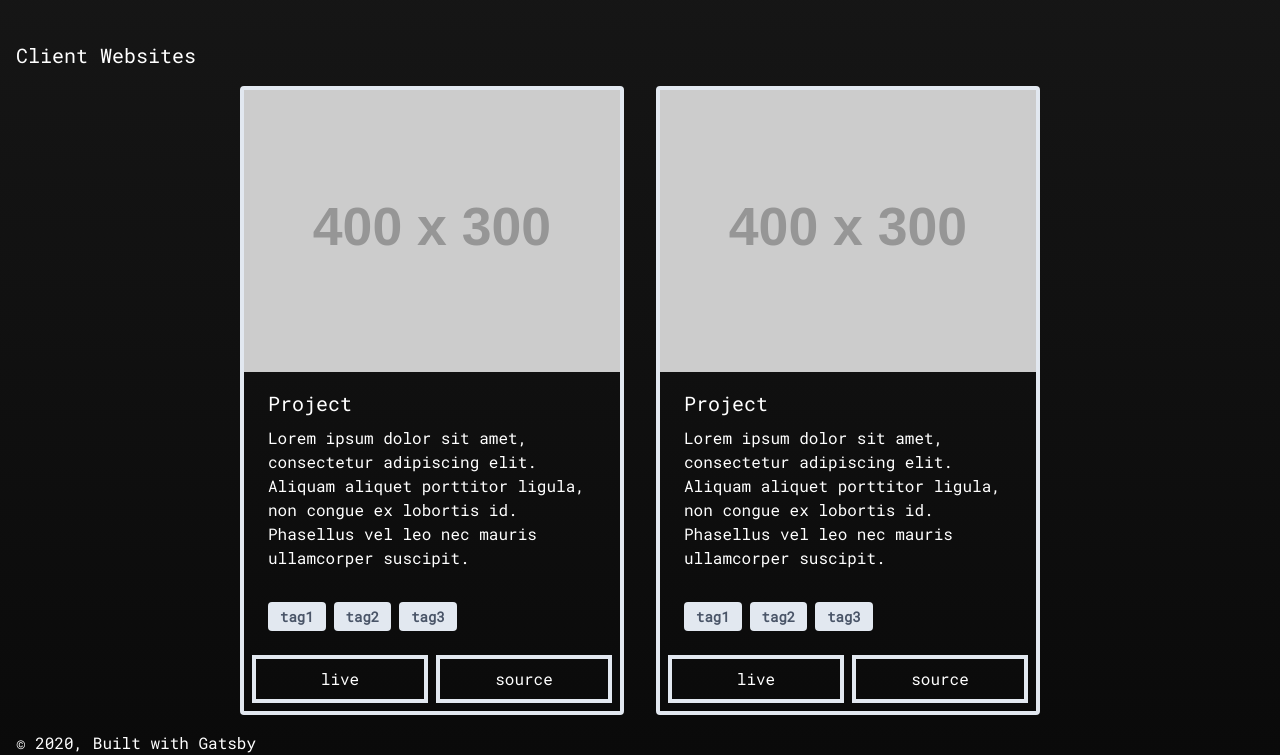
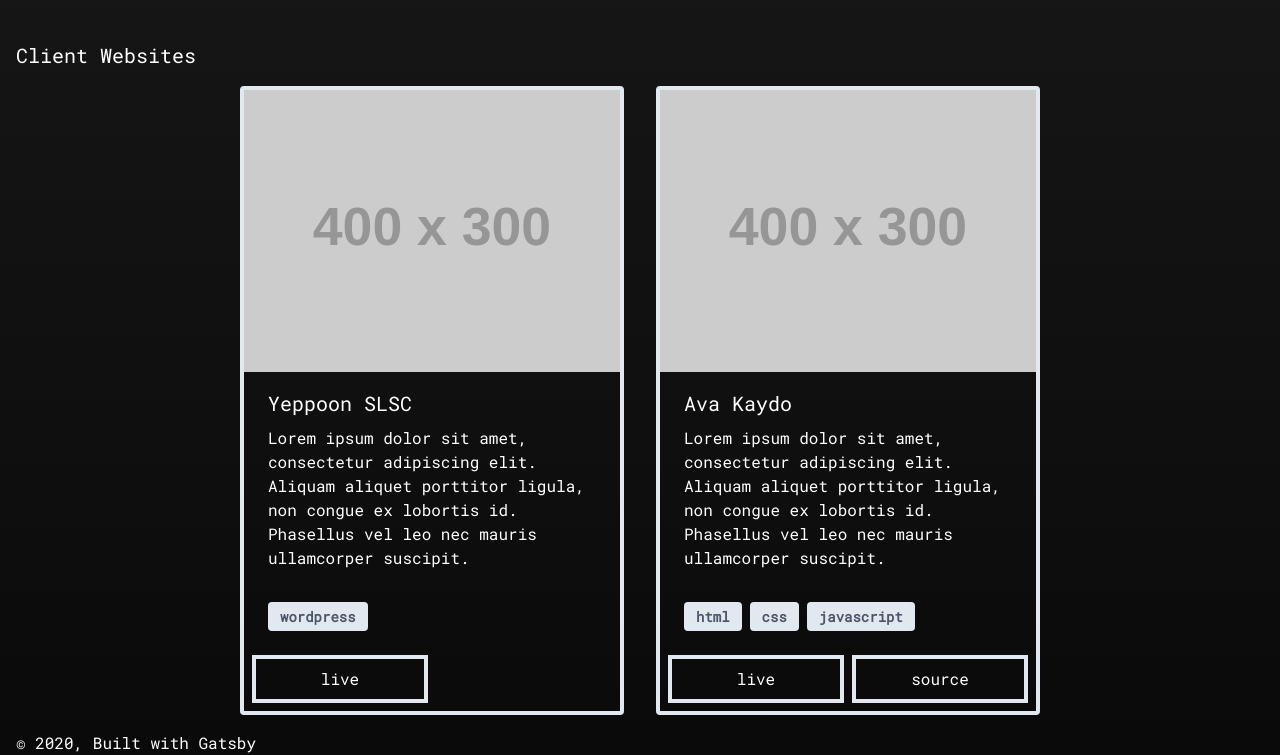
Before and after one commit to danthistle-dev/portfolio, a Gatsby site: page / in a window 1280 px wide. Shown: the part 867-1622 px from the top of the page. Built offline with nearby package versions, Linux system fonts and the light colour scheme; Gatsby itself is replaced by a stand-in of ours; placeholder pictures from the web are drawn by us.

Commit message:
Added project data

```diff
--- a/src/components/project.js
+++ b/src/components/project.js
@@ -3,7 +3,9 @@ import PropTypes from "prop-types"
 
 const Project = ({ img, name, description, tags, link, source }) => (
   <div className="max-w-sm rounded overflow-hidden border-solid border-4 m-4 transition duration-500 ease-in-out transform hover:-translate-y-2">
-    <img className="w-full" src={img} alt={name}/>
+    <a href={link} target="_blank" rel="noopener noreferrer">
+      <img className="w-full" src={img} alt={name}/>
+    </a>
     <div className="px-6 py-4">
       <div className="text-xl mb-2">{name}</div>
       <p className="test-gray-700 text-base">{description}</p>
@@ -15,7 +17,7 @@ const Project = ({ img, name, description, tags, link, source }) => (
     </div>
     <div className="flex flex-row justify-around">
       <a href={link} target="_blank" rel="noopener noreferrer" className="text-center cursor-pointer p-2 mx-2 my-2 border-solid border-4 w-full transition duration-200 ease-in-out hover:text-black hover:bg-white hover:border-none">live</a>
-      <a href={source} target="_blank" rel="noopener noreferrer" className="text-center cursor-pointer p-2 mr-2 my-2 border-solid border-4 w-full transition duration-200 ease-in-out hover:text-black hover:bg-white hover:border-none">source</a>
+      <a href={source} target="_blank" rel="noopener noreferrer" className={`text-center cursor-pointer p-2 mr-2 my-2 border-solid border-4 w-full transition duration-200 ease-in-out hover:text-black hover:bg-white hover:border-none ${source === "disabled" ? "invisible" : null}`}>source</a>
     </div>
   </div>
 )
--- a/src/pages/index.js
+++ b/src/pages/index.js
@@ -5,6 +5,7 @@ import Layout from "../components/layout"
 import Image from "../components/image"
 import SEO from "../components/seo"
 import Project from "../components/project"
+import data from "../project-data.json"
 
 const IndexPage = () => (
   <Layout>
@@ -18,8 +19,18 @@ const IndexPage = () => (
     <br />
     <h1 className="text-xl">Client Websites</h1>
     <section className="flex flex-wrap justify-center">
-      <Project />
-      <Project />
+      <Project
+        name={data.websites[0].name}
+        tags={data.websites[0].tags}
+        link={data.websites[0].link}
+        source={data.websites[0].source}
+      />
+      <Project
+        name={data.websites[1].name}
+        tags={data.websites[1].tags}
+        link={data.websites[1].link}
+        source={data.websites[1].source}
+      />
     </section>
   </Layout>
 )
--- /dev/null
+++ b/src/project-data.json
@@ -0,0 +1,20 @@
+{
+  "websites": [
+    {
+      "name": "Yeppoon SLSC",
+      "img": "../images/yslsc.PNG",
+      "description": "test",
+      "tags": ["wordpress"],
+      "link": "https://yeppoonslsc.com.au",
+      "source": "disabled"
+    },
+    {
+      "name": "Ava Kaydo",
+      "img": "../images/avakaydo.PNG",
+      "description": "test",
+      "tags": ["html", "css", "javascript"],
+      "link": "https://avakaydo.band",
+      "source": "https://github.com/danthistle-dev/ava-kaydo"
+    }
+  ]
+}
```
Also changed, not shown: 2 other files.
